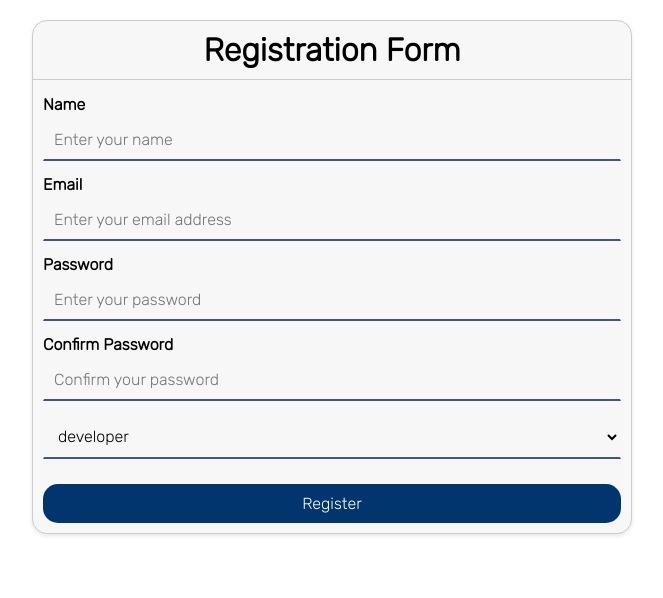
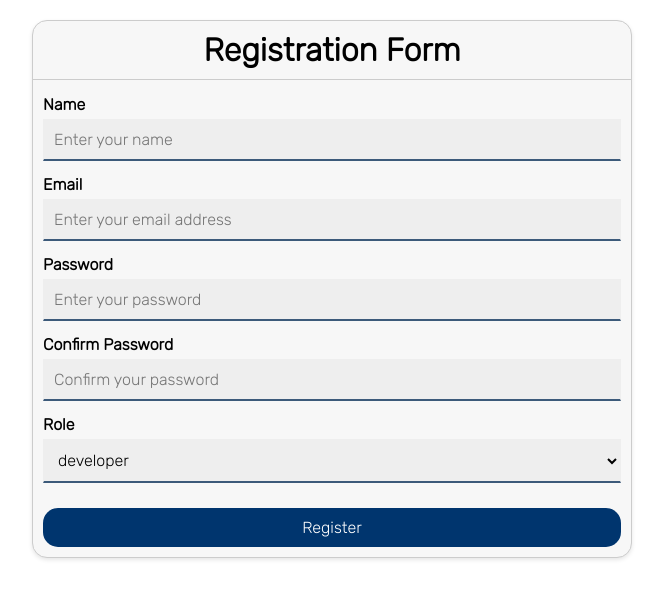
Before and after one commit to AnsBenO/angular-reactive-form, an Angular app: page / in a window 1280 px wide. Shown: the top 598 px of the page, without its empty margins (308-971 px from the left). Built offline with nearby package versions, Linux system fonts and the light colour scheme.

Commit message:
css fixes  for inputs

```diff
--- a/src/app/components/form/form.component.css
+++ b/src/app/components/form/form.component.css
@@ -36,10 +36,11 @@ select {
     width: 100%;
     padding: 10px;
     margin-bottom: 10px;
-    border: 1px solid #f7f7f7;
-    background-color: #f7f7f7;
+    border: 1px solid #eeeeee;
+    background-color: #eeeeee;
     border-bottom: 2px solid #3c5a7a;
     font-size: 16px;
+    transition: all .1s ease-in-out;
 }
 
 input[type="text"]:focus,
@@ -49,7 +50,8 @@ input[type="password"]:focus,
 input[type="date"]:focus,
 select:focus {
     outline: none;
-    border-color: #00356e;
+    box-shadow: 0 0 5px rgba(0, 0, 0, 0.2);
+
 }
 
 .input-container {
@@ -67,7 +69,6 @@ select:focus {
 }
 
 input.invalid {
-    border: 1px solid #f7f7f7 !important;
     border-bottom: 2px solid rgb(147, 0, 0) !important;
 }
 
--- a/src/app/components/form/form.component.html
+++ b/src/app/components/form/form.component.html
@@ -75,7 +75,8 @@
             </ng-container>
         </div>
         <div class="form-group">
-            <select name="" id="" formControlName="roleId">
+            <label for="role">Role</label>
+            <select name="role" id="" formControlName="roleId">
                 <option *ngFor="let role of roles" [ngValue]="role.id">{{ role.title }}</option>
             </select>
 
```
Also changed, not shown: 3 other files (tests, documents, lock files or other folders).
